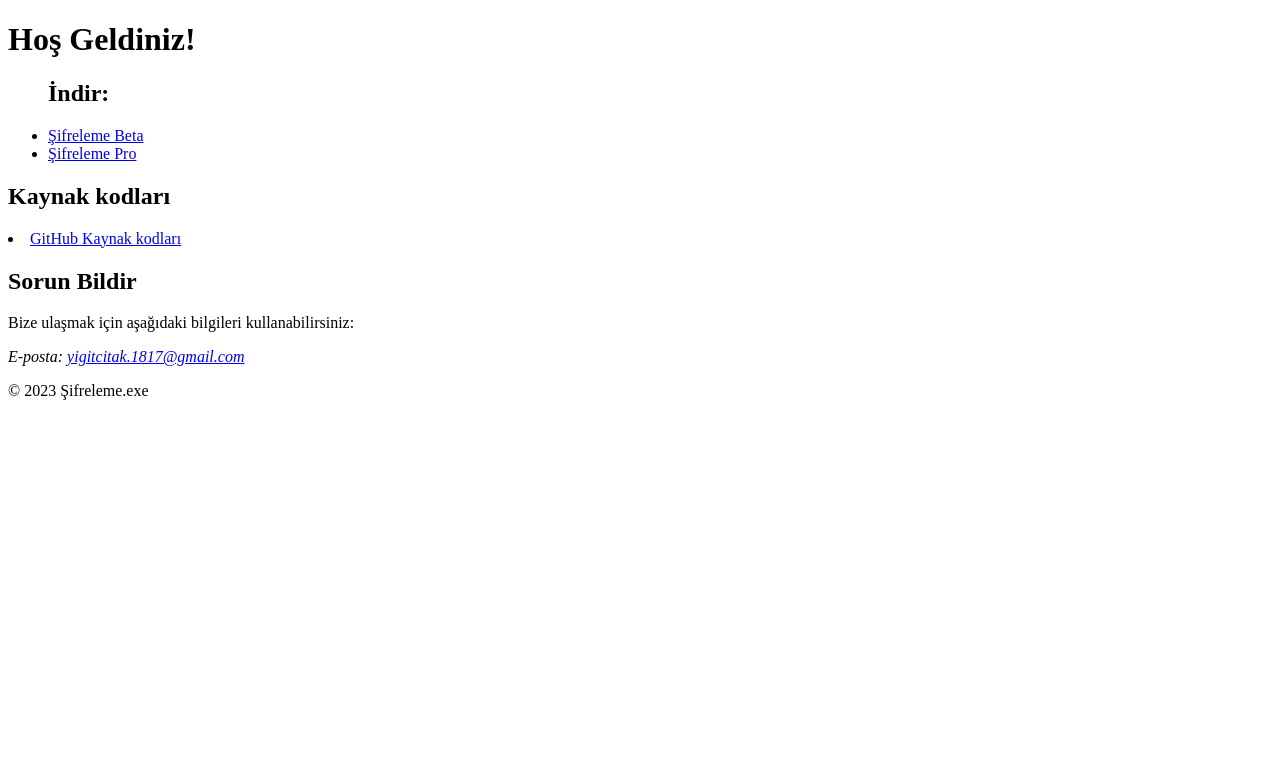
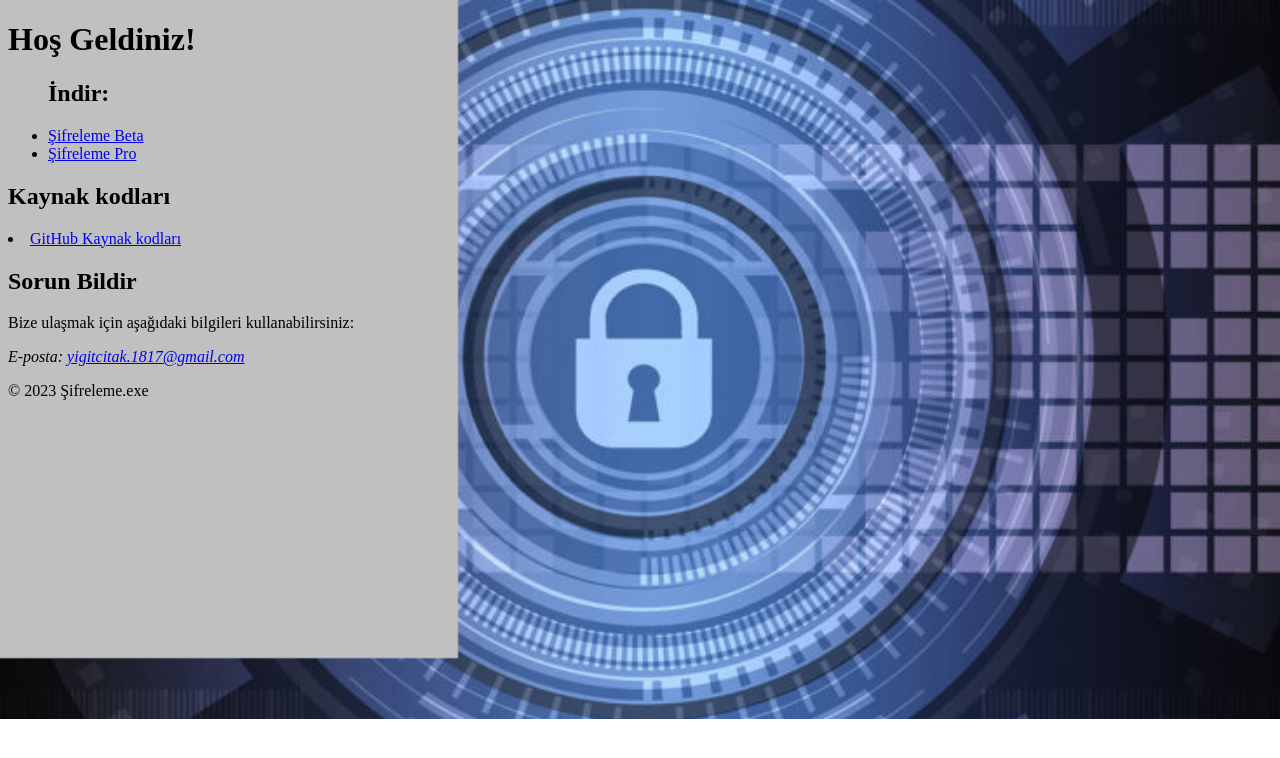
Before and after one commit to Yigit-2023/sifreleme.github.io, a plain HTML site: page index.html in a window 1280 px wide. Drawn offline with Linux system fonts and the light colour scheme.

Commit message:
Update index.html

```diff
--- a/index.html
+++ b/index.html
@@ -6,7 +6,7 @@
 
     <style>
         body {
-            background-image: url('arkaP.png'); /* Arka plan resminin URL'sini belirtin */
+            background-image: url('arkaPi.png'); /* Arka plan resminin URL'sini belirtin */
             background-size: cover; /* Resmi sayfa boyutuna sığacak şekilde ölçeklendirin */
             background-repeat: no-repeat; /* Resmin tekrar etmesini engelleyin */
         }
```
